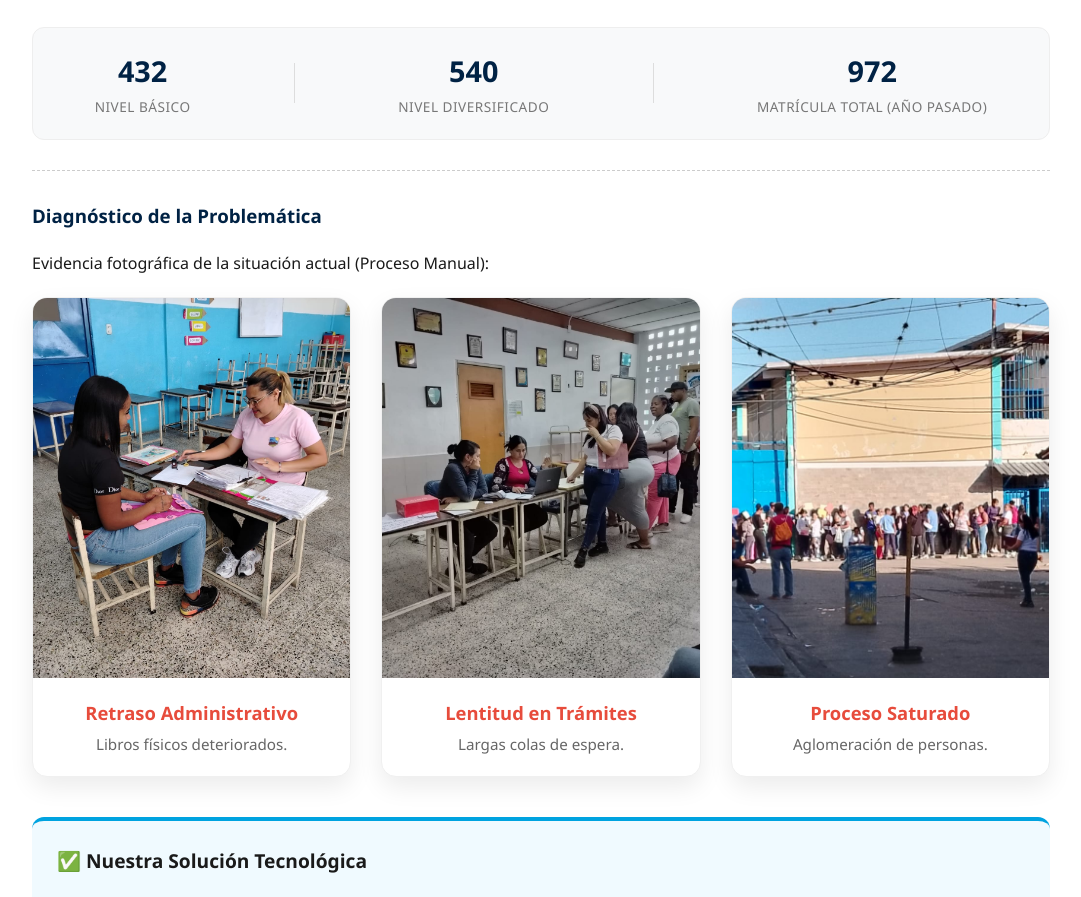
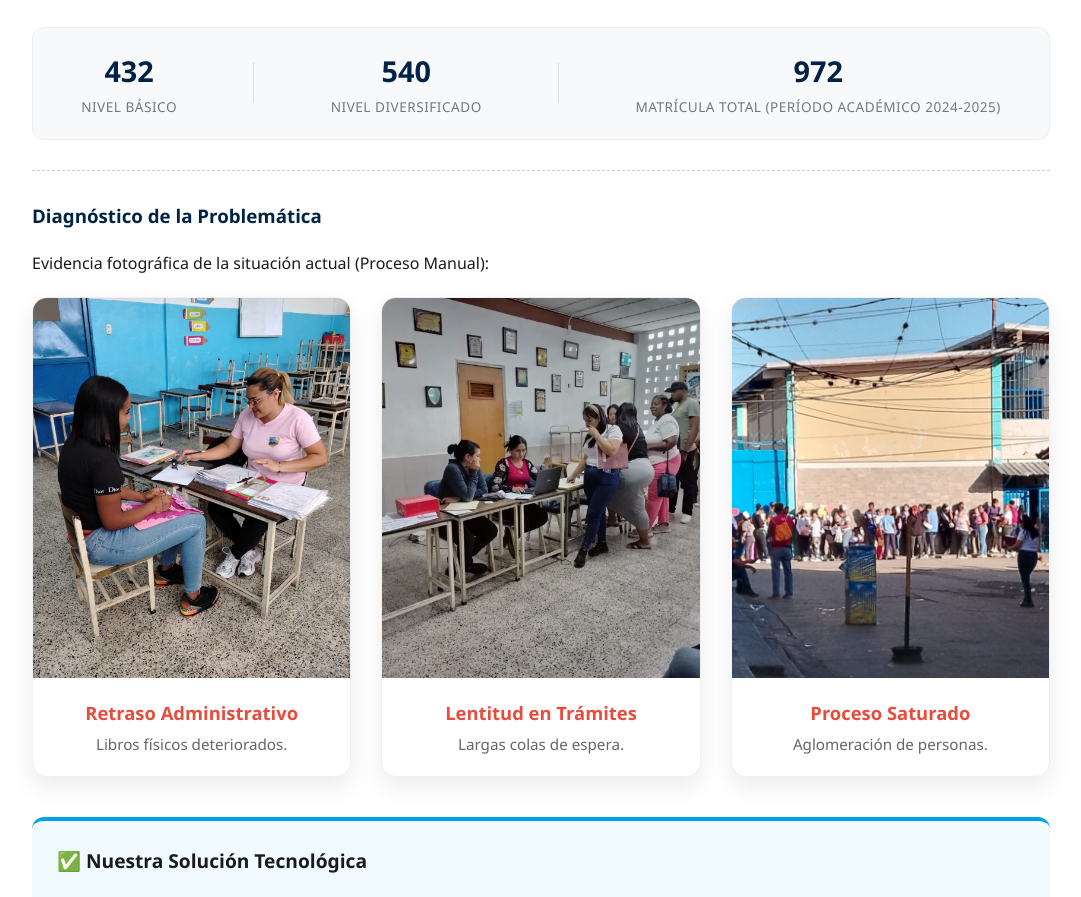
Before and after one commit to yaraque/portafolio_pst2, a plain HTML site: page index.html in a window 1280 px wide. Shown: the part 872-1769 px from the top of the page, without its empty margins (99-1180 px from the left). Drawn offline with Linux system fonts and the light colour scheme.

Commit message:
agg periodo academico a la matricula total

```diff
--- a/index.html
+++ b/index.html
@@ -84,7 +84,7 @@
                 <div class="stat-divider"></div>
                 <div class="stat-item highlight">
                     <span class="stat-number">972</span>
-                    <span class="stat-label">Matrícula Total (Año Pasado)</span>
+                    <span class="stat-label">Matrícula Total (Período académico 2024-2025)</span>
                 </div>
             </div>
 
```
